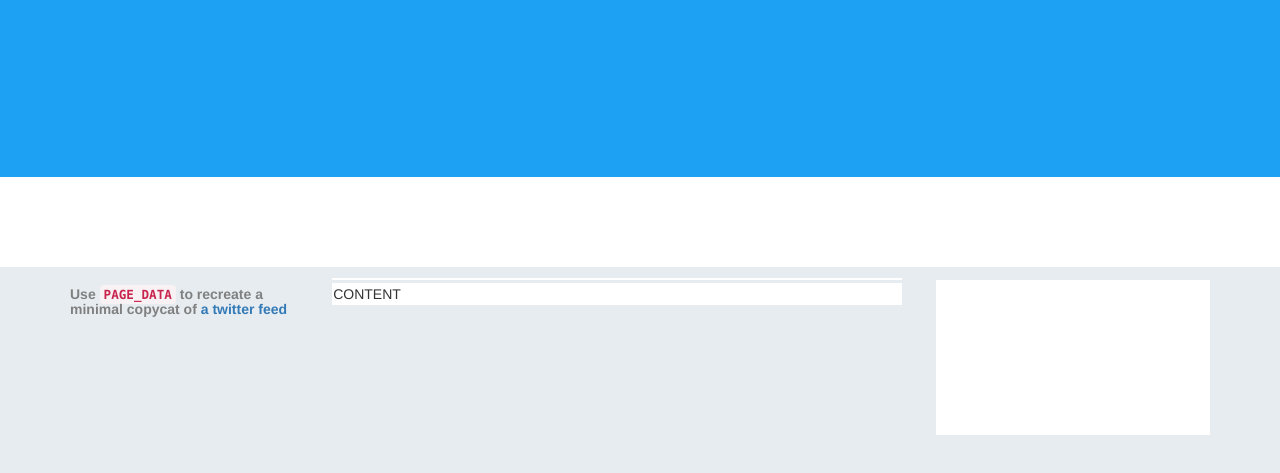
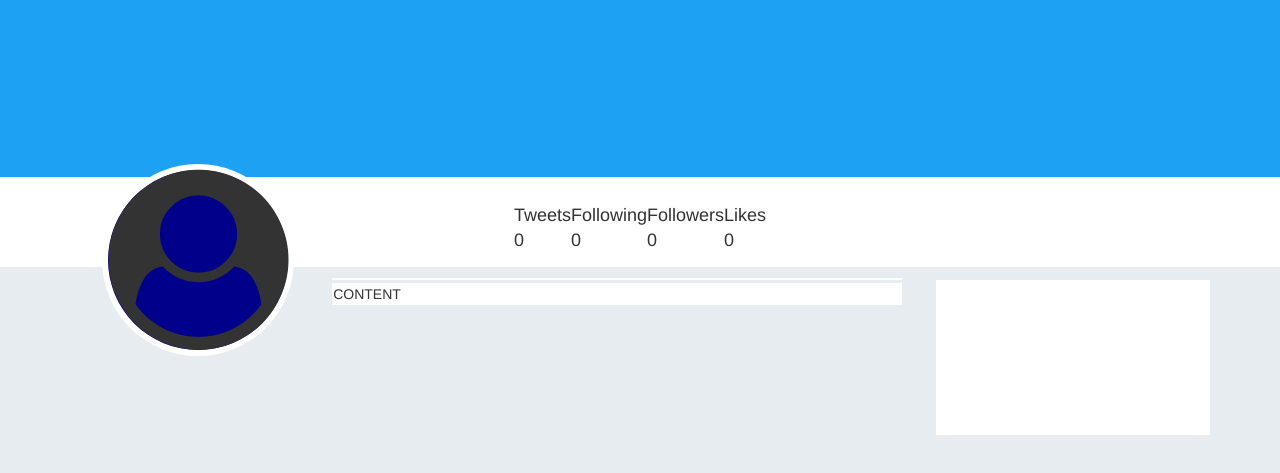
Before and after one commit to valente98/Chirper, a plain HTML site: page user_homepage/index.html in a window 1280 px wide. Shown: the part 55-528 px from the top of the page. Drawn offline with nearby package versions, Linux system fonts and the light colour scheme; no server answers.

Commit message:
created a table so it would show the user accoutn

```diff
--- a/user_homepage/index.html
+++ b/user_homepage/index.html
@@ -46,15 +46,28 @@
         </div>
     </nav>
     <div id="header2" class="col-lg-12"></div>
-    <div id="header1" class="col-lg-12"></div>
+    <div id="header1" class="col-lg-12">
+        <br>
+        <center>
+            <table>
+                <tr>
+                    <td>Tweets</td>
+                    <td>Following</td>
+                    <td>Followers</td>
+                    <td>Likes</td>
+                </tr>
+                <tr>
+                    <td>0</td>
+                    <td>0</td>
+                    <td>0</td>
+                    <td>0</td>
+                </tr>
+            </table>
+        </center>
+        <i id="img-circle" class="fa fa-user-circle" aria-hidden="true"></i>
+    </div>
     <div class="container">
-        <div id="column1">
-            <h3>
-                Use
-                <code>PAGE_DATA</code> to recreate a minimal copycat of
-                <a href="https://twitter.com/raymondh">a twitter feed</a>
-            </h3>
-        </div>
+        <div id="column1"></div>
         <div>
             <div id="columntweet">
                 <!-- <button id="tweetbutton" onclick="addTweetInput()">Tweet</button>
```
